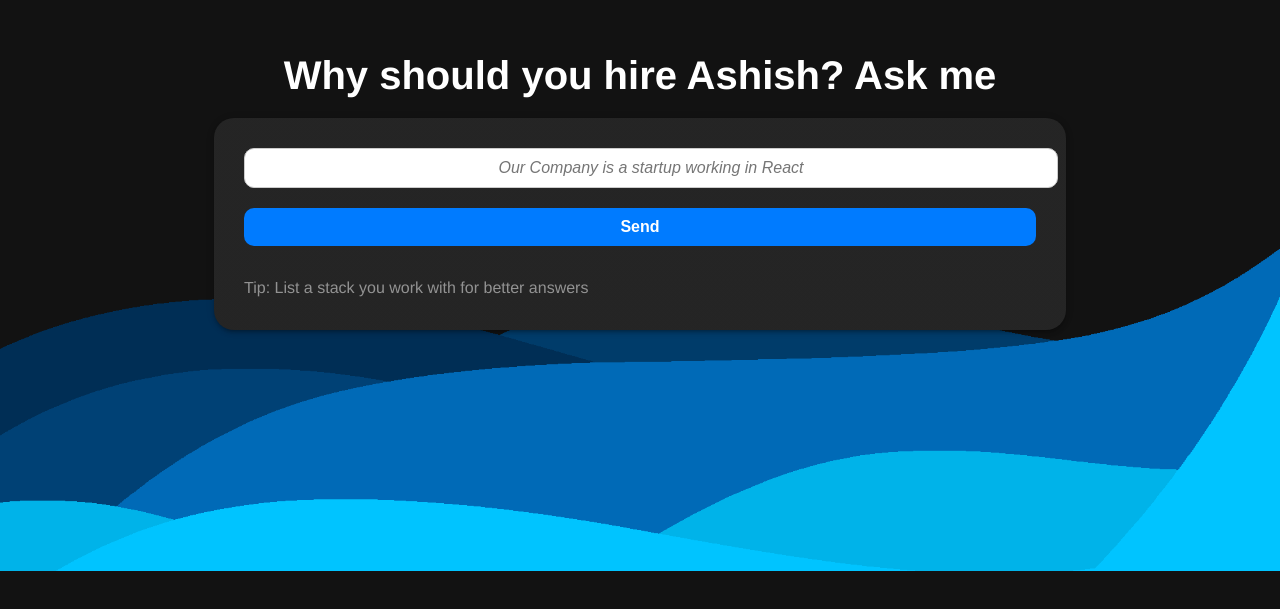
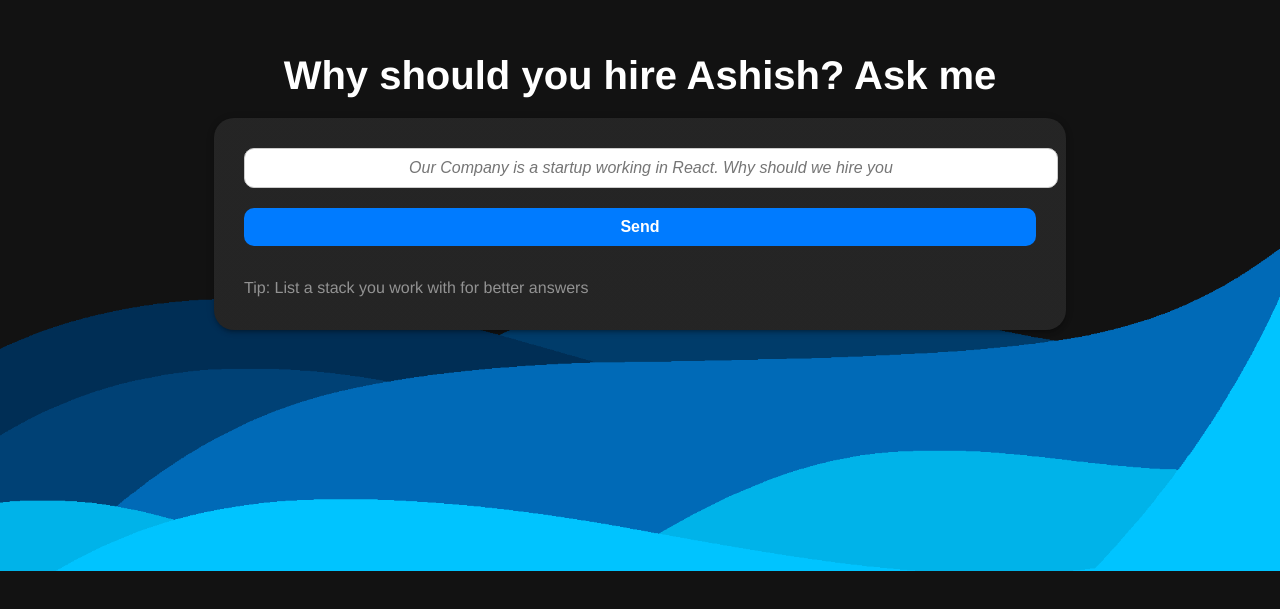
Before and after one commit to Ashish-003/Askmeanything, a React (Create React App) app: page / in a window 1280 px wide. Shown: the part 229-838 px from the top of the page. Built offline with nearby package versions, Linux system fonts and the light colour scheme.

Commit message:
Text Changes

```diff
--- a/src/App.js
+++ b/src/App.js
@@ -35,7 +35,7 @@ const App = () => {
     setIsSubmitting(true);
     try {
       const requestData = qs.stringify({ query: inputText });
-      const response = await axios.post('https://backend-gpt-latest.onrender.com', requestData, {
+      const response = await axios.post('http://localhost:8082', requestData, {
         headers: {
           'Content-Type': 'application/x-www-form-urlencoded',
           'Accept': 'application/json'
@@ -60,7 +60,7 @@ const App = () => {
           <Paper elevation={3} style={{ padding: '30px', borderRadius: '20px', textAlign: 'center', zIndex: 5 }}>
             <input
               type="text"
-              placeholder="Our Company is a startup working in React"
+              placeholder="Our Company is a startup working in React. Why should we hire you"
               value={inputText}
               onChange={(e) => setInputText(e.target.value)}
               style={{ width: '100%', padding: '10px', marginBottom: '20px', borderRadius: '10px', border: '1px solid #ccc', fontSize: '16px', textAlign: 'center', outline: 'none', fontStyle: 'italic', zIndex: 5 }}
```
